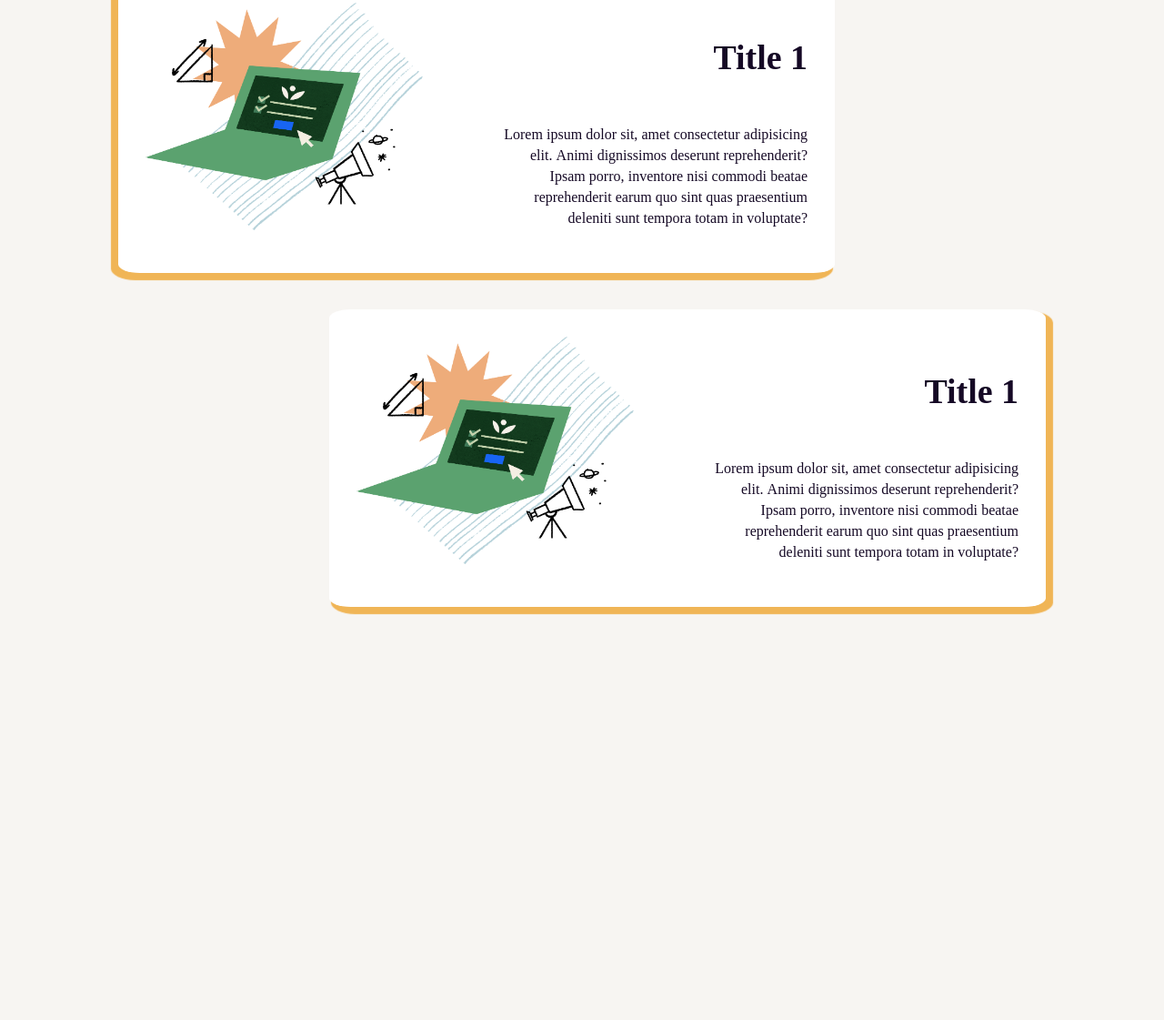
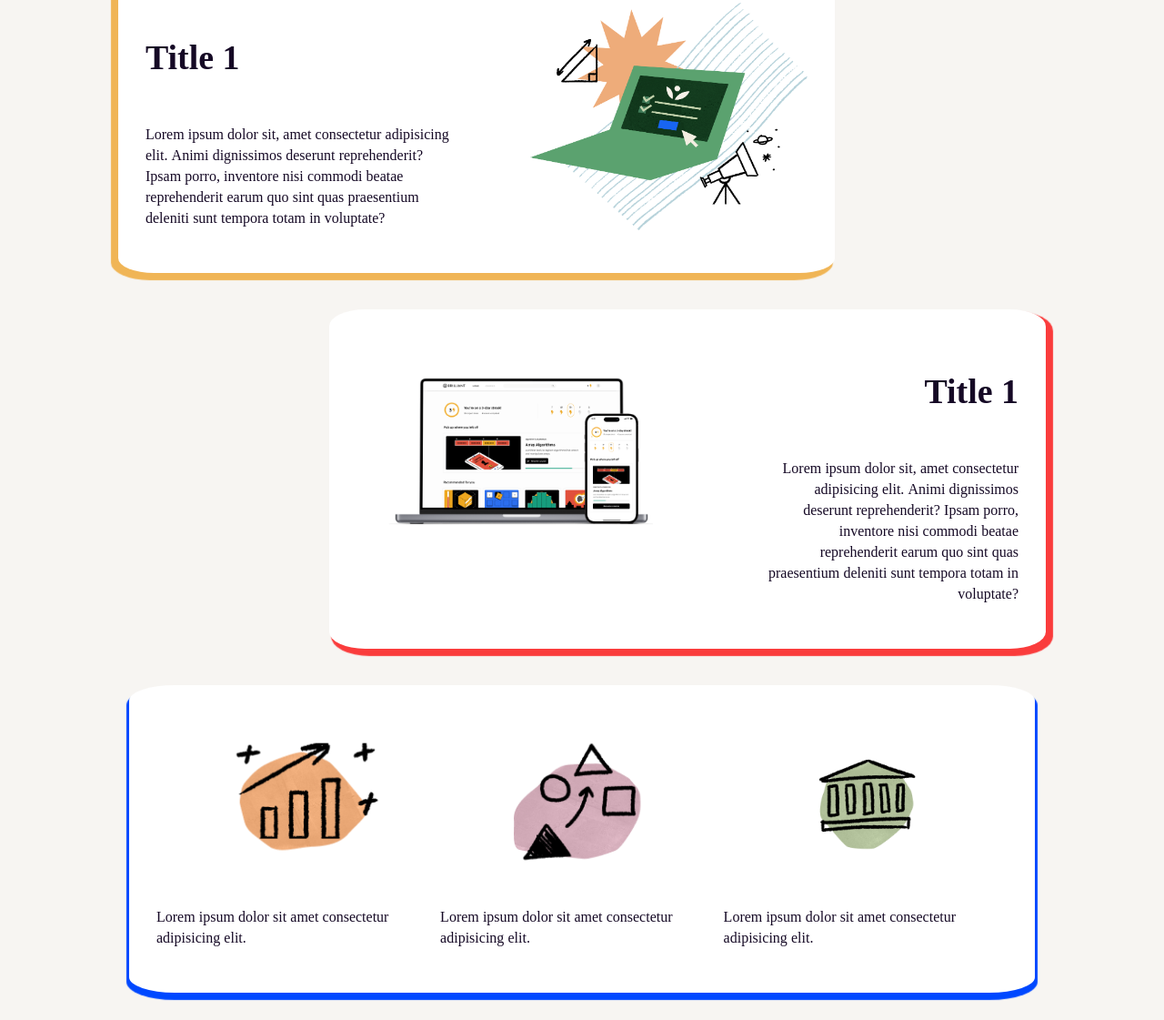
Before and after one commit to saturnianking777/PadhLo, a plain HTML site: page index.html in a window 1280 px wide. Shown: the part 717-1838 px from the top of the page at 91% size. Before the commit the page ends 1414 px from the top, so only its background shows below. Drawn offline with nearby package versions, Linux system fonts and the light colour scheme.

Commit message:
center icon card changes

```diff
--- a/index.html
+++ b/index.html
@@ -89,7 +89,17 @@
 
         <article class="summary-area left-card">
             <div class="summary-card">
+                <div class="summary-text" style="text-align: left;">
+                    <h3>Title 1</h3>
+                    <p>Lorem ipsum dolor sit, amet consectetur adipisicing elit. Animi dignissimos deserunt reprehenderit? Ipsam porro, inventore nisi commodi beatae reprehenderit earum quo sint quas praesentium deleniti sunt tempora totam in voluptate?</p>
+                </div>
                 <img src="assets\summary\laptop_collage@2x.png" alt="">
+            </div>
+        </article>
+
+        <article class="summary-area right-card">
+            <div class="summary-card">
+                <img src="assets\summary\guided-lessons.png" alt="">
                 <div class="summary-text" style="text-align: right;">
                     <h3>Title 1</h3>
                     <p>Lorem ipsum dolor sit, amet consectetur adipisicing elit. Animi dignissimos deserunt reprehenderit? Ipsam porro, inventore nisi commodi beatae reprehenderit earum quo sint quas praesentium deleniti sunt tempora totam in voluptate?</p>
@@ -97,14 +107,21 @@
             </div>
         </article>
 
-        <article class="summary-area right-card">
+        <article class="summary-area center-card">
             <div class="summary-card">
-                <img src="assets\summary\laptop_collage@2x.png" alt="">
-                <div class="summary-text" style="text-align: right;">
-                    <h3>Title 1</h3>
-                    <p>Lorem ipsum dolor sit, amet consectetur adipisicing elit. Animi dignissimos deserunt reprehenderit? Ipsam porro, inventore nisi commodi beatae reprehenderit earum quo sint quas praesentium deleniti sunt tempora totam in voluptate?</p>
+                <div class="center-item">
+                    <img src="assets\summary\empower_teachers_icon.png" alt="">
+                    <p>Lorem ipsum dolor sit amet consectetur adipisicing elit. </p>
                 </div>
-            </div>
+                <div class="center-item">
+                    <img src="assets\summary\personalized_learning_icon.png" alt="">
+                    <p>Lorem ipsum dolor sit amet consectetur adipisicing elit. </p>
+                </div>
+                <div class="center-item">
+                    <img src="assets\summary\trusted_content_icon.png" alt="">
+                    <p>Lorem ipsum dolor sit amet consectetur adipisicing elit. </p>
+                </div>
+             </div>
         </article>
     </section>
 
--- a/summary.css
+++ b/summary.css
@@ -16,11 +16,11 @@
     justify-content: flex-end;
 }
 
+.center-card {
+    justify-content: center;
+}
 
-.summary-card img{
-    height: 250px;
-    margin-right: 80px;
-}
+
 
 .summary-card {
     background-color: white;
@@ -28,19 +28,47 @@
     width: 70%;
     padding: 30px;
     display: flex;
-    border-radius: 3%;
+    border-radius: 5%;
     /* border: 2px solid rgba(0, 0, 0, 0.533); */
     /* box-shadow: 5px 5px 1px 3px #f0b556; */
 }
 
 .right-card .summary-card{
-    box-shadow: 5px 5px 1px 3px #f0b556;
+    box-shadow: 5px 5px 1px 3px #fa3c3c;
+}
+
+.right-card .summary-card img {
+    height: 250px;
+    margin-right: 80px;
 }
 
 .left-card .summary-card {
     box-shadow: -5px 5px 1px 3px #f0b556;
 }
 
+.left-card .summary-card img {
+    height: 250px;
+    margin-left: 80px;
+}
+
+.center-card .summary-card{
+    box-shadow: 0px 5px 1px 3px #0048ff;
+    width: 90%;
+    display: flex;
+    justify-content: space-between;
+}
+
+.summary-card .center-item {
+    display: flex;
+    flex-wrap: wrap;
+    justify-content: center;
+}
+
+.summary-card .center-item img{
+    height: 200px;
+}
+
+
 .summary-text {
     display: flex;
     flex-direction: column;
```
